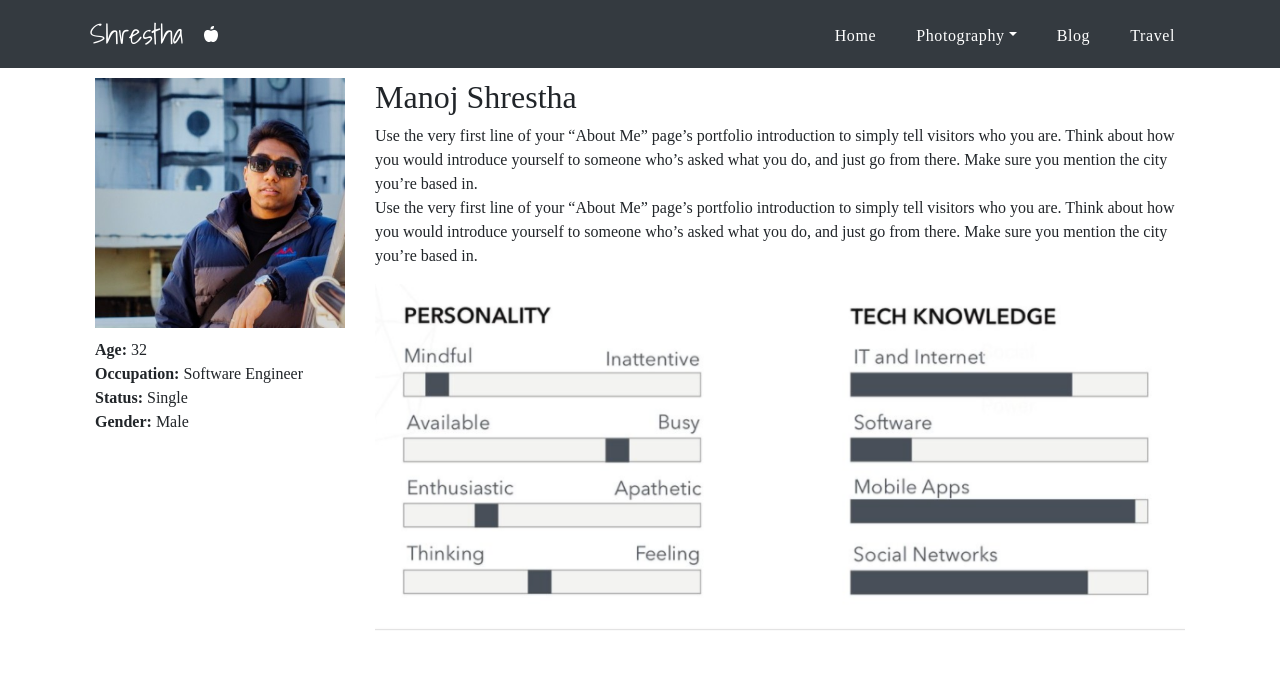
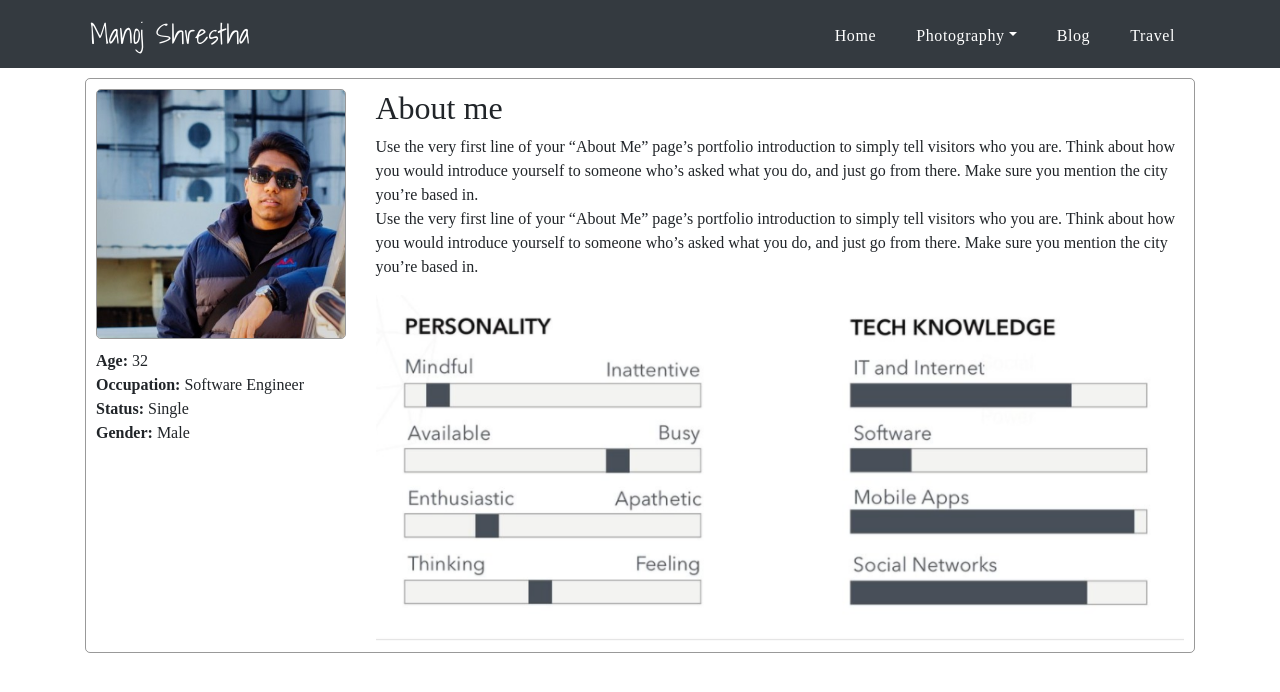
Before and after one commit to manojshrestha/React-Website-BoilerPlate, a React (Create React App) app: page / in a window 1280 px wide. Shown: the top 692 px of the page. Built offline with nearby package versions, Linux system fonts and the light colour scheme; a web font is replaced by a local one.

Commit message:
About me fixed

```diff
--- a/src/Components/AboutMe.css
+++ b/src/Components/AboutMe.css
@@ -1,6 +1,11 @@
 .aboutme-wrapper{
     padding: 10px;
-    border-color: black;
+    margin-top: 10px;
+    margin-bottom: 10px;
+    border-radius: 5px;
+    border-width: 1px;
+    border-color: rgba(0, 0, 0, 0.4);
+    border-style: solid;
 }
 
 .profileDetail{
@@ -11,3 +16,12 @@
 .profileDetail p{
     margin: 0rem;
 }
+
+.profilepic{
+    max-width: 100%;
+    height: auto;
+    border-radius: 5px;
+    border-width: 1px;
+    border-color: rgba(0, 0, 0, 0.4);
+    border-style: solid;
+}
--- a/src/Components/AboutMe.js
+++ b/src/Components/AboutMe.js
@@ -10,7 +10,7 @@ const AboutMe = () => {
         <div class="row">
           <div class="col-lg-3">
             {/* Profile Picture */}
-            <img src={profilePic} alt="Profile pic" className="img-fluid" />
+            <img src={profilePic} alt="Profile pic" className="profilepic" />
             <div className="profileDetail">
               <p>
                 <strong>Age:</strong> 32
@@ -27,7 +27,7 @@ const AboutMe = () => {
             </div>
           </div>
           <div class="col-lg-9">
-            <h2>Manoj Shrestha</h2>
+            <h2>About me</h2>
             <p>
               Use the very first line of your “About Me” page’s portfolio
               introduction to simply tell visitors who you are. Think about how
--- a/src/Components/Navbar.js
+++ b/src/Components/Navbar.js
@@ -10,8 +10,8 @@ const Navbar = () => {
         {/* <a className="navbar-brand" href="#">
           <img className="logo" src={logo} alt="logo.." />
         </a> */}
-        <p class="fun">Shrestha</p>
-        <FontAwesomeIcon
+        <p class="fun">Manoj Shrestha</p>
+        {/* <FontAwesomeIcon
           icon={faAppleAlt}
           style={{
             color: "white",
@@ -19,7 +19,7 @@ const Navbar = () => {
             marginLeft: "1rem",
             fontSize: "1.75rem;",
           }}
-        />
+        /> */}
         <button
           className="navbar-toggler"
           type="button"
```
